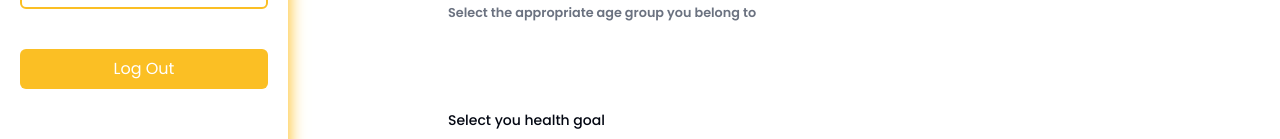
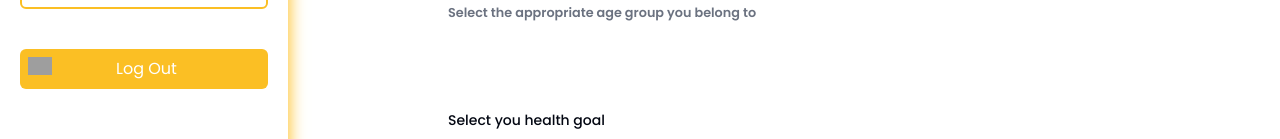
Before and after one commit to Senuda004/SDGP-CS14-Front-end, a React (Create React App) app in the folder signup-login/: page /health-quiz in a window 1280 px wide. Shown: the part 319-458 px from the top of the page. Built offline with nearby package versions, Linux system fonts and the light colour scheme; no server answers; grey boxes are pictures that could not be loaded.

Commit message:
Update package-lock.json and Sidebar.js

```diff
--- a/signup-login/src/components/Sidebar.js
+++ b/signup-login/src/components/Sidebar.js
@@ -20,7 +20,7 @@ const Sidebar = ({ isOpen, toggleSidebar }) => {
   };
 
   return (
-    <div className={`${isOpen ? "w-72" : "w-20"} h-[200vh] duration-300  custom-shadow-home p-5 relative`}>
+    <div className={`${isOpen ? "w-72" : "w-20"} h-[220vh] duration-300  custom-shadow-home p-5 relative`}>
       <img src="https://www.svgrepo.com/show/494008/back.svg" alt="Icon" className={`absolute cursor-pointer right-[-14px] top-8 w-8 p-1 border-2 border-black rounded-full bg-white ${!isOpen && "rotate-180"}`} onClick={toggleSidebar} />
 
       <div className='flex gap-x-4 items-center'>
@@ -59,8 +59,9 @@ const Sidebar = ({ isOpen, toggleSidebar }) => {
       </ul>
 
       <div>
-        <button className="bg-amber-400 text-white w-full rounded-md p-2 mt-10" onClick={handleLogOut}>
-          Log Out
+        <button className="flex bg-amber-400 text-white w-full rounded-md p-2 mt-10" onClick={handleLogOut}>
+          <img src="https://i.ibb.co/9yn08Ny/logout-1.png" className={`w-6`} />
+          <span className={`${!isOpen && "hidden"} origin-left pl-16`}>Log Out</span>
         </button>
       </div>
     </div>
```
Also changed, not shown: 1 other file (tests, documents, lock files or other folders).
